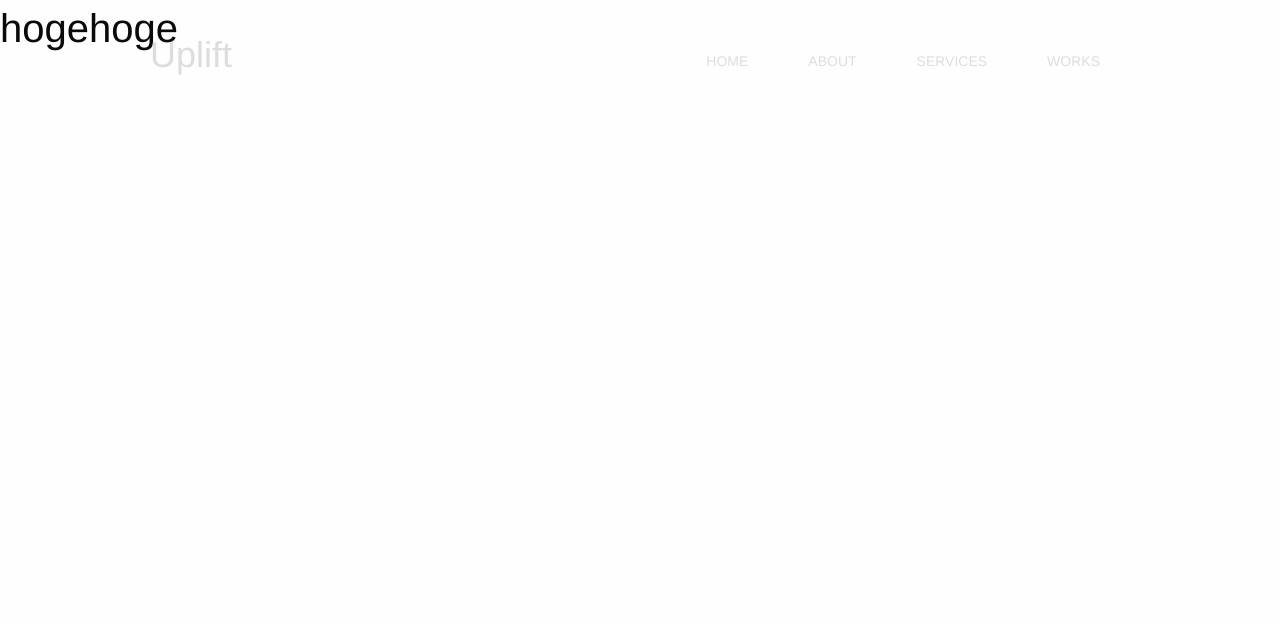
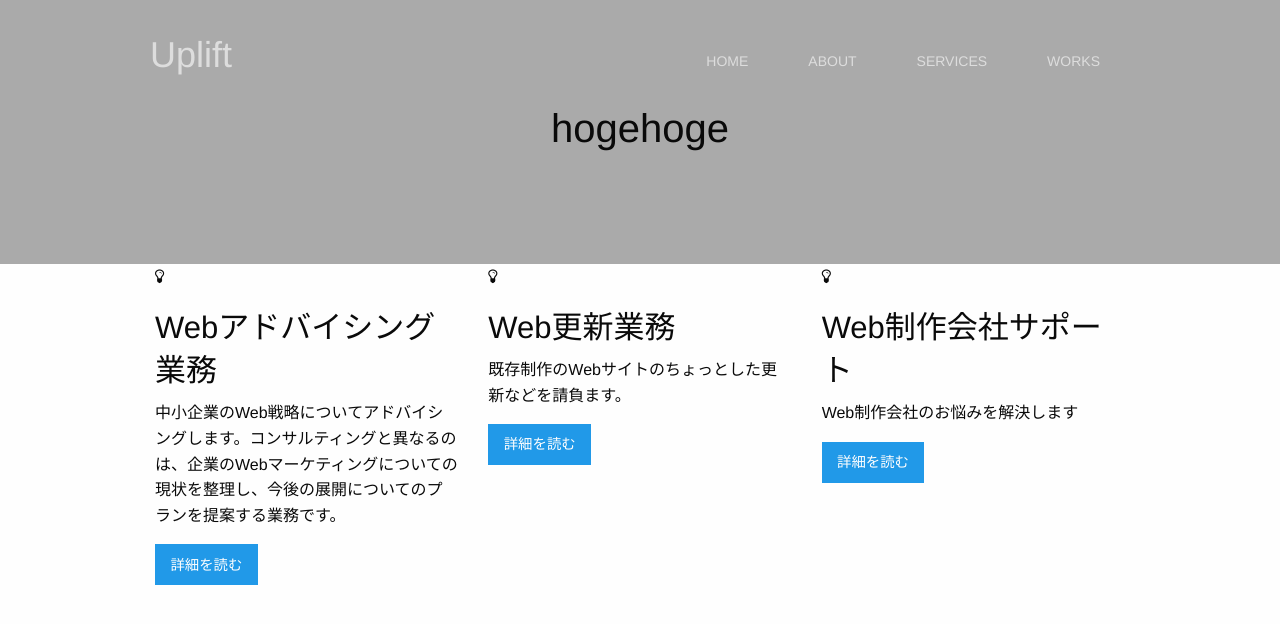
Before and after one commit to kohki-shikata/uplift, a plain HTML site: page index.html in a window 1280 px wide. Drawn offline with Linux system fonts and the light colour scheme.

Commit message:
Update 2016-12-05T10:47:28.855Z

```diff
--- a/common/css/app.css
+++ b/common/css/app.css
@@ -2593,3 +2593,8 @@ select {
     float: left; }
     #global-nav ul li a {
       padding: 0 30px; }
+
+#hero {
+  background-color: #aaa;
+  padding-top: 6.25rem;
+  padding-bottom: 6.25rem; }
--- a/index.html
+++ b/index.html
@@ -29,7 +29,43 @@
     </header>
     <main id="main">
       <div id="hero">
-        <h2>hogehoge</h2>
+        <div class="row">
+          <div class="column text-center">
+            <h2>hogehoge</h2>
+          </div>
+        </div>
+      </div>
+      <div class="businessDomain">
+        <div class="row">
+          <div class="columns medium-10 medium-centered">
+            <div class="row medium-up-3">
+                            <div class="columns">
+                              <p class="businessDomain-icon"><i class="fa fa-lightbulb-o"></i></p>
+                              <h3 class="businessDomain-title">Webアドバイシング業務</h3>
+                              <div class="businessDomain-desc">
+                                <p>中小企業のWeb戦略についてアドバイシングします。コンサルティングと異なるのは、企業のWebマーケティングについての現状を整理し、今後の展開についてのプランを提案する業務です。</p>
+                              </div>
+                              <div class="businessDomain-button"><a class="button" href="#{btlink}">詳細を読む</a></div>
+                            </div>
+                            <div class="columns">
+                              <p class="businessDomain-icon"><i class="fa fa-lightbulb-o"></i></p>
+                              <h3 class="businessDomain-title">Web更新業務</h3>
+                              <div class="businessDomain-desc">
+                                <p>既存制作のWebサイトのちょっとした更新などを請負ます。</p>
+                              </div>
+                              <div class="businessDomain-button"><a class="button" href="#{btlink}">詳細を読む</a></div>
+                            </div>
+                            <div class="columns">
+                              <p class="businessDomain-icon"><i class="fa fa-lightbulb-o"></i></p>
+                              <h3 class="businessDomain-title">Web制作会社サポート</h3>
+                              <div class="businessDomain-desc">
+                                <p>Web制作会社のお悩みを解決します</p>
+                              </div>
+                              <div class="businessDomain-button"><a class="button" href="#{btlink}">詳細を読む</a></div>
+                            </div>
+            </div>
+          </div>
+        </div>
       </div>
     </main>
     <footer></footer>
```
